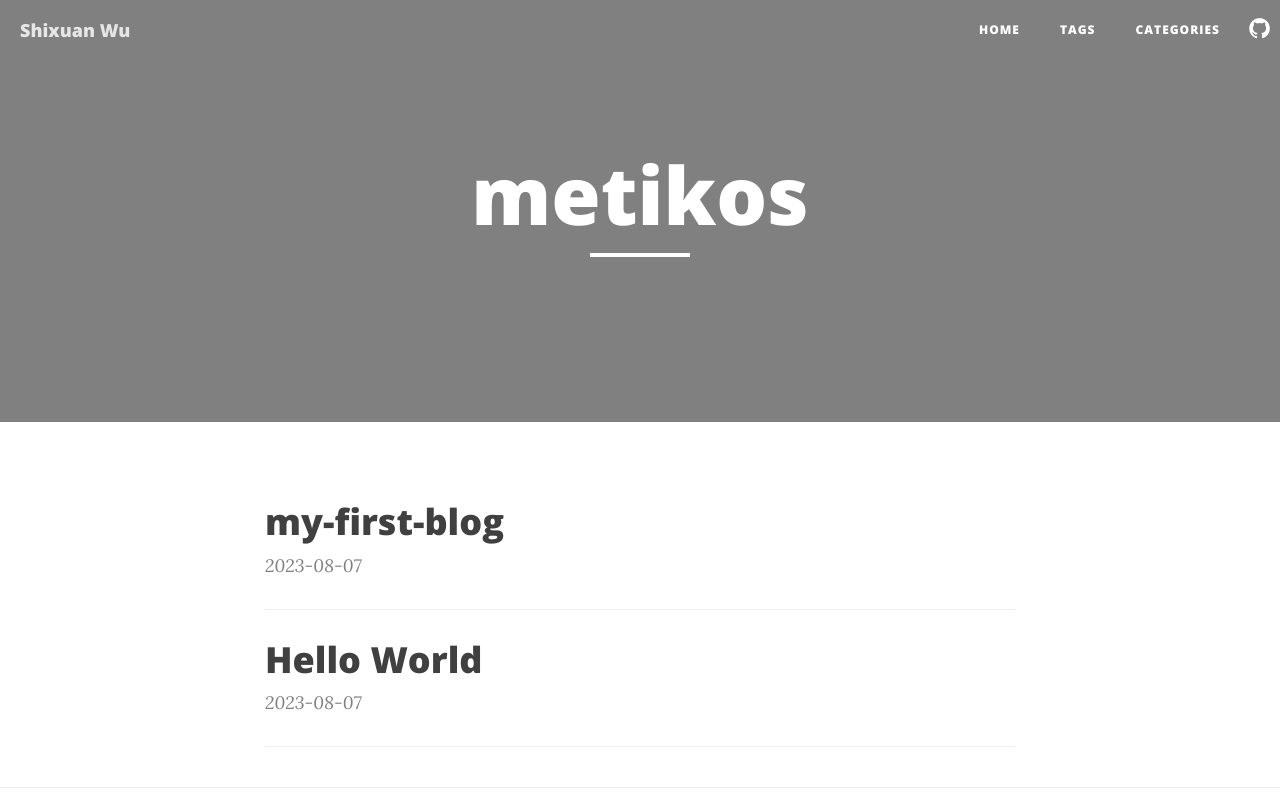
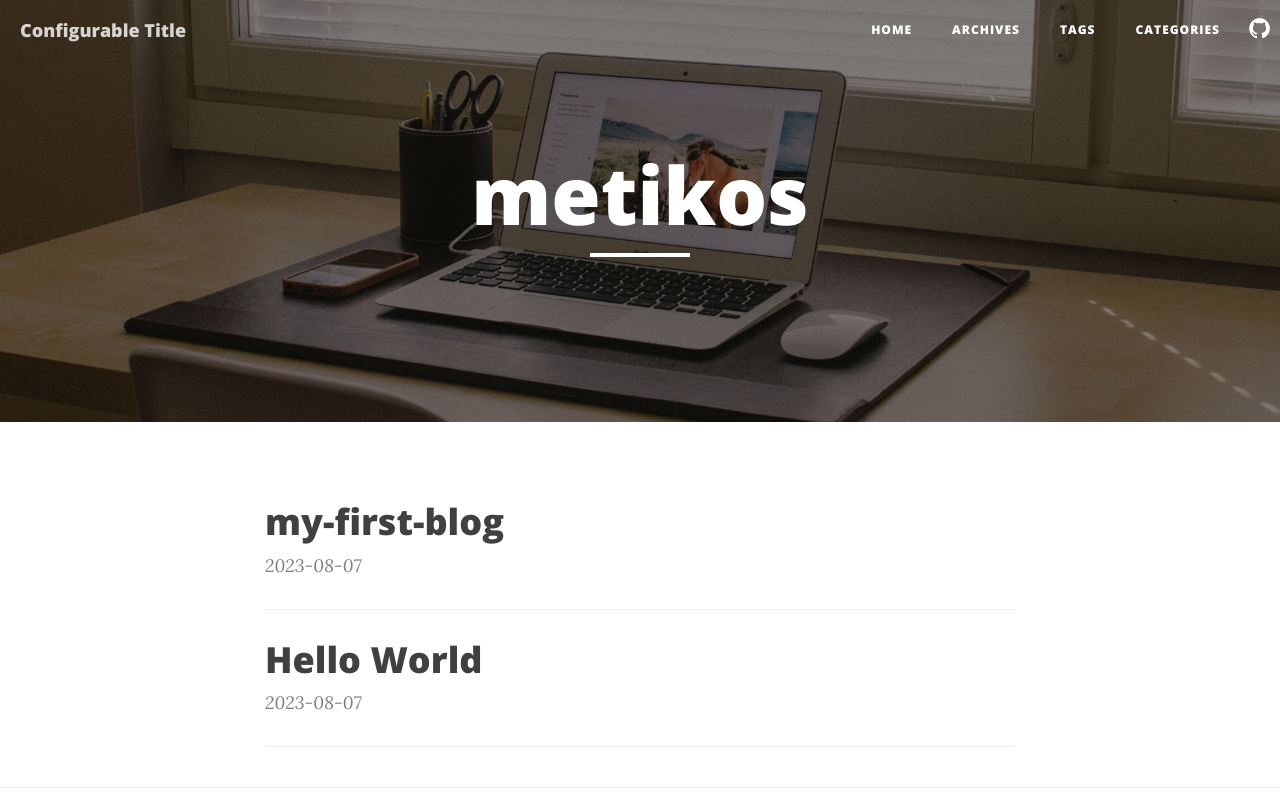
Before and after one commit to panyujun123/panyujun123.github.io, a plain HTML site: page index.html in a window 1280 px wide. Shown: the top 800 px of the page. Drawn offline with nearby package versions, Linux system fonts and the light colour scheme.

Commit message:
Site updated: 2023-08-07 18:04:05

```diff
--- a/index.html
+++ b/index.html
@@ -38,7 +38,7 @@
     <!--Page Cover-->
 
 
-        <meta property="og:image" content="http://example.comimg/home-my.jpg"/>
+        <meta property="og:image" content="http://example.comimg/home-bg.jpg"/>
 
 
         <meta name="twitter:card" content="summary_large_image"/>
@@ -46,7 +46,7 @@
 
 
 
-        <meta name="twitter:image" content="http://example.comimg/home-my.jpg"/>
+        <meta name="twitter:image" content="http://example.comimg/home-bg.jpg"/>
 
 
     <!-- Title -->
@@ -100,7 +100,7 @@
                 <span class="icon-bar"></span>
                 <span class="icon-bar"></span>
             </button>
-            <a class="navbar-brand" href="/">Shixuan Wu</a>
+            <a class="navbar-brand" href="/">Configurable Title</a>
         </div>
 
         <!-- Collect the nav links, forms, and other content for toggling -->
@@ -111,6 +111,14 @@
                         <a href="/">
 
                                 Home
+
+                        </a>
+                    </li>
+
+                    <li>
+                        <a href="/archives">
+
+                                Archives
 
                         </a>
                     </li>
@@ -132,7 +140,7 @@
                     </li>
 
                     <li>
-                        <a target="_blank" rel="noopener" href="https://github.com/panyujun123">
+                        <a target="_blank" rel="noopener" href="https://github.com/klugjo/hexo-theme-clean-blog">
 
                                 <i class="fa fa-github fa-stack-2x"></i>
 
@@ -149,7 +157,7 @@
     <!-- Main Content -->
     <!-- Page Header -->
 <!-- Set your background image for this header in the theme's configuration: index_cover -->
-<header class="intro-header" style="background-image: url('/img/home-my.jpg')">
+<header class="intro-header" style="background-image: url('/img/home-bg.jpg')">
     <div class="container">
         <div class="row">
             <div class="col-lg-8 col-lg-offset-2 col-md-10 col-md-offset-1">
@@ -224,7 +232,7 @@
 
 
                         <li>
-                            <a href="https://github.com/panyujun123" target="_blank">
+                            <a href="https://github.com/klugjo/hexo-theme-clean-blog" target="_blank">
                                 <span class="fa-stack fa-lg">
                                     <i class="fa fa-circle fa-stack-2x"></i>
                                     <i class="fa fa-github fa-stack-1x fa-inverse"></i>
```
Also changed, not shown: 2023/08/07/hello-world/index.html (+14 -6 lines), 2023/08/07/my-first-blog/index.html (+14 -6 lines), archives/2023/08/index.html (+14 -6 lines), archives/2023/index.html (+14 -6 lines), archives/index.html (+14 -6 lines).
